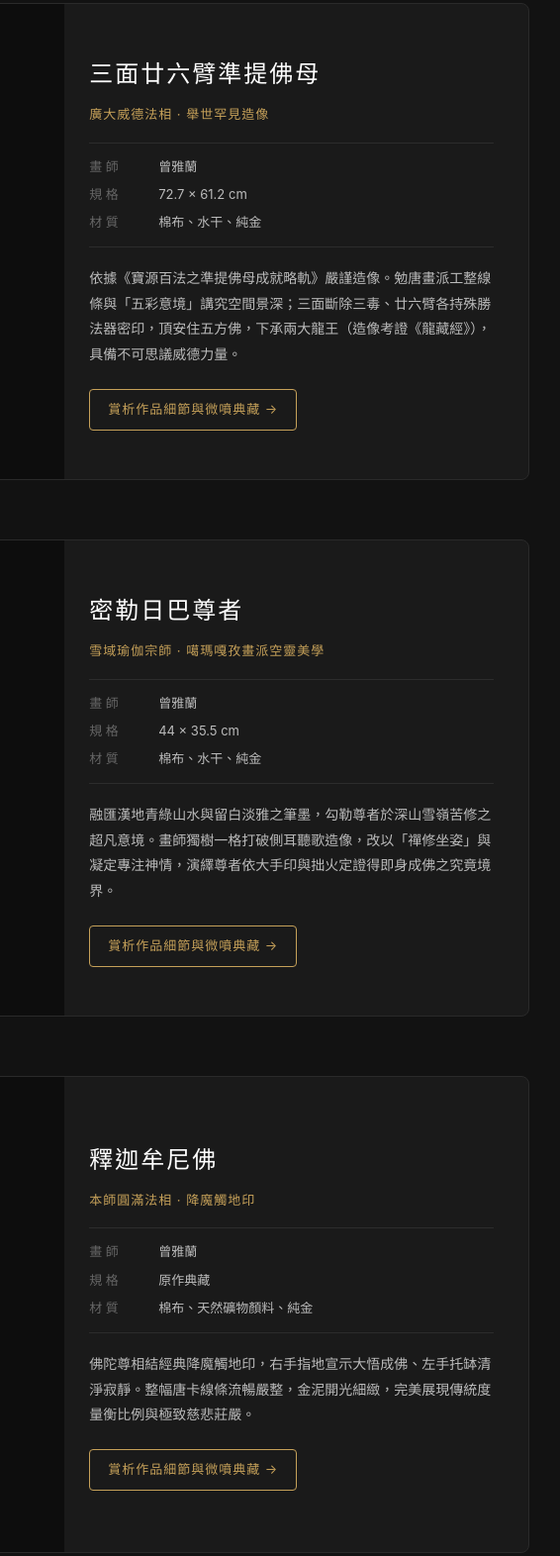
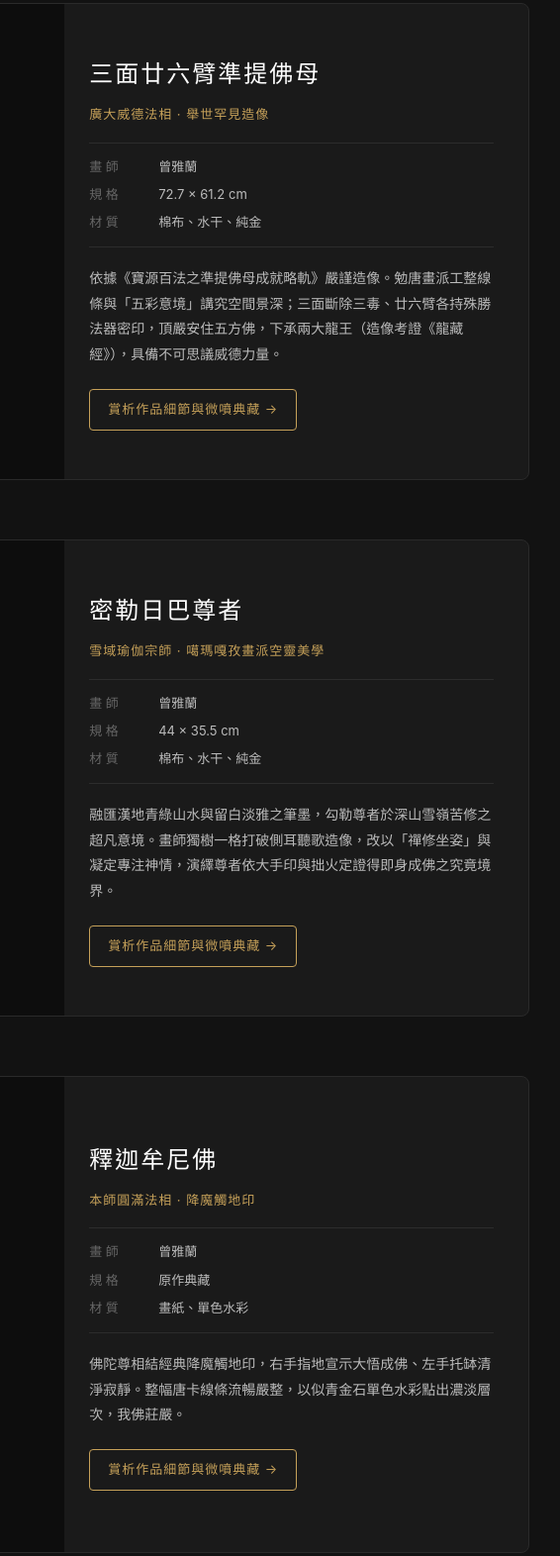
Before and after one commit to mirrorr12/my-art-shop, a plain HTML site: page pages/gallery-artworks.html in a window 1280 px wide. Shown: the part 860-2432 px from the top of the page at 99% size, 610-1176 px from the left. Drawn offline with Linux system fonts and the light colour scheme.

Commit message:
Update gallery-artworks.html

```diff
--- a/pages/gallery-artworks.html
+++ b/pages/gallery-artworks.html
@@ -315,7 +315,7 @@
   <!-- 頁面標頭 -->
   <section class="page-header">
     <h1>唐卡藝術 ‧ 原作賞析</h1>
-    <p>傳承藏密度量與筆意 ‧ 靜心品味天然礦物顏料與純金流轉的永恆之美</p>
+    <p>傳承藏密佛像度量與筆意 ‧ 靜心品味重彩與純金流轉的永恆之美</p>
   </section>
 
   <!-- 4 幅作品線上展覽 -->
@@ -359,7 +359,7 @@
         </div>
 
         <p class="desc">
-          依據《寶源百法之準提佛母成就略軌》嚴謹造像。勉唐畫派工整線條與「五彩意境」講究空間景深；三面斷除三毒、廿六臂各持殊勝法器密印，頂安住五方佛，下承兩大龍王（造像考證《龍藏經》），具備不可思議威德力量。
+          依據《寶源百法之準提佛母成就略軌》嚴謹造像。勉唐畫派工整線條與「五彩意境」講究空間景深；三面斷除三毒、廿六臂各持殊勝法器密印，頂嚴安住五方佛，下承兩大龍王（造像考證《龍藏經》），具備不可思議威德力量。
         </p>
         <a href="product-cundi.html" class="art-action-btn">賞析作品細節與微噴典藏 →</a>
       </div>
@@ -399,11 +399,11 @@
         <div class="art-meta">
           <div class="art-meta-item"><span>畫 師</span><span>曾雅蘭</span></div>
           <div class="art-meta-item"><span>規 格</span><span>原作典藏</span></div>
-          <div class="art-meta-item"><span>材 質</span><span>棉布、天然礦物顏料、純金</span></div>
+          <div class="art-meta-item"><span>材 質</span><span>畫紙、單色水彩</span></div>
         </div>
 
         <p class="desc">
-          佛陀尊相結經典降魔觸地印，右手指地宣示大悟成佛、左手托缽清淨寂靜。整幅唐卡線條流暢嚴整，金泥開光細緻，完美展現傳統度量衡比例與極致慈悲莊嚴。
+          佛陀尊相結經典降魔觸地印，右手指地宣示大悟成佛、左手托缽清淨寂靜。整幅唐卡線條流暢嚴整，以似青金石單色水彩點出濃淡層次，我佛莊嚴。
         </p>
         <a href="product-buddha.html" class="art-action-btn">賞析作品細節與微噴典藏 →</a>
       </div>
```
